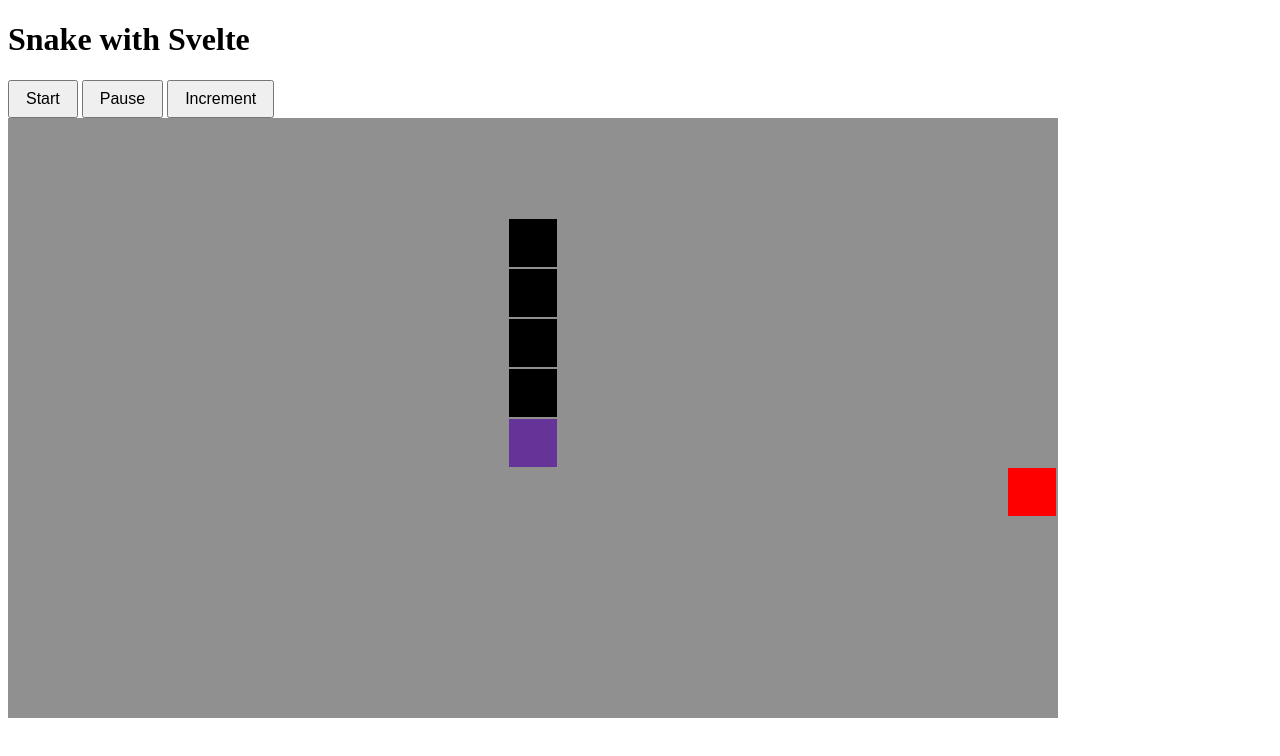
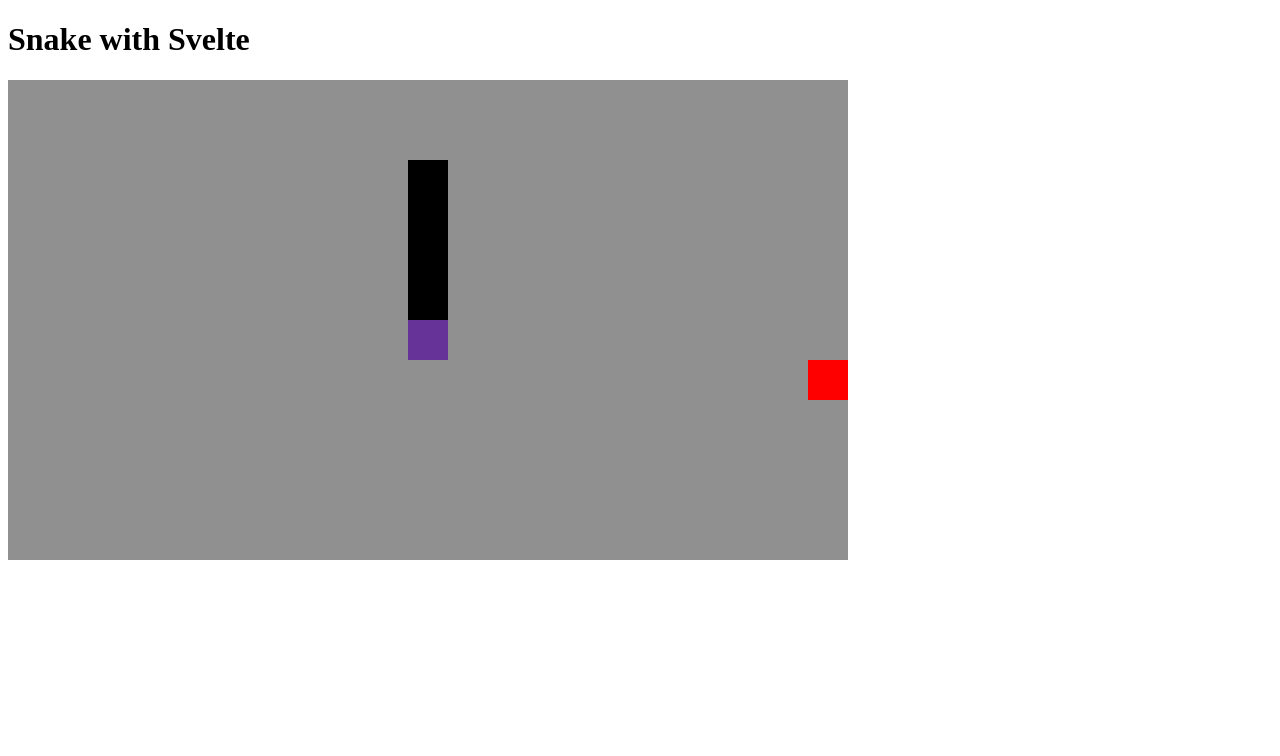
Before and after one commit to GustavoSabel/snake-game-svelte, a SvelteKit app: page / in a window 1280 px wide. Shown: the top 756 px of the page. Built offline with nearby package versions, Linux system fonts and the light colour scheme.

Commit message:
Flexible size

```diff
--- a/src/routes/Board.svelte
+++ b/src/routes/Board.svelte
@@ -4,6 +4,7 @@
 
 	const fieldWidth = 21;
 	const fieldHeight = 12;
+	const blockSize = 40;
 
 	let snake: Snake;
 	let foods: { x: number; y: number }[] = [];
@@ -16,7 +17,7 @@
 	};
 
 	function addNewFood() {
-		foods = [ ...foods, randomAvaliablePlace() ];
+		foods = [...foods, randomAvaliablePlace()];
 	}
 
 	export function run() {
@@ -56,35 +57,32 @@
 	});
 </script>
 
-<button on:click={() => snake.start()}>Start</button>
-<button on:click={() => snake.pause()}>Pause</button>
-<button on:click={() => snake.incrementSize()}>Increment</button>
-
-<div class="board" style="width: {fieldWidth * 50}px; height: {fieldHeight * 50}px;">
-	<Snake bind:this={snake} {fieldWidth} {fieldHeight} on:move={onMove} />
+<div
+	class="board"
+	style:width="{fieldWidth * blockSize}px"
+	style:height="{fieldHeight * blockSize}px"
+>
+	<Snake bind:this={snake} {fieldWidth} {fieldHeight} on:move={onMove} {blockSize} />
 
 	{#each foods as food}
-		<div class="food" style="top: {food.x * 50}px; left: {food.y * 50}px" />
+		<div
+			class="food"
+			style:top="{food.x * blockSize}px"
+			style:left="{food.y * blockSize}px"
+			style:width="{blockSize}px"
+			style:height="{blockSize}px"
+		/>
 	{/each}
 </div>
 
 <style>
 	.board {
-		width: 500px;
-		height: 500px;
 		background-color: rgba(106, 106, 106, 0.745);
 		position: relative;
 	}
 
-	button {
-		font-size: 1rem;
-		padding: 0.5rem 1rem;
-	}
-
 	.food {
 		background-color: red;
-		width: 48px;
-		height: 48px;
 		position: absolute;
 	}
 </style>
--- a/src/routes/Snake.svelte
+++ b/src/routes/Snake.svelte
@@ -5,8 +5,8 @@
 
 	export let fieldWidth: number;
 	export let fieldHeight: number;
+	export let blockSize: number;
 
-	const blockSize = 50;
 	let nextDirection: Direction = 'down';
 	let increment = false;
 	let snake = {
@@ -28,10 +28,10 @@
 	}
 
 	export function changeDirectionTo(newDirection: Direction) {
-		if(snake.direction === 'up' && newDirection === 'down') return;
-		if(snake.direction === 'down' && newDirection === 'up') return;
-		if(snake.direction === 'left' && newDirection === 'right') return;
-		if(snake.direction === 'right' && newDirection === 'left') return;
+		if (snake.direction === 'up' && newDirection === 'down') return;
+		if (snake.direction === 'down' && newDirection === 'up') return;
+		if (snake.direction === 'left' && newDirection === 'right') return;
+		if (snake.direction === 'right' && newDirection === 'left') return;
 		nextDirection = newDirection;
 	}
 
@@ -74,7 +74,13 @@
 
 <div class="body">
 	{#each snake.positions as pos (pos.key)}
-		<div class="body-part" style="top: {pos.x * blockSize}px; left: {pos.y * blockSize}px" />
+		<div
+			class="body-part"
+			style:top="{pos.x * blockSize}px"
+			style:left="{pos.y * blockSize}px"
+			style:width="{blockSize}px"
+			style:height="{blockSize}px"
+		/>
 	{/each}
 </div>
 
@@ -88,9 +94,6 @@
 	}
 
 	.body-part {
-		width: 48px;
-		height: 48px;
-		margin: 1px;
 		background-color: black;
 		position: absolute;
 	}
```
